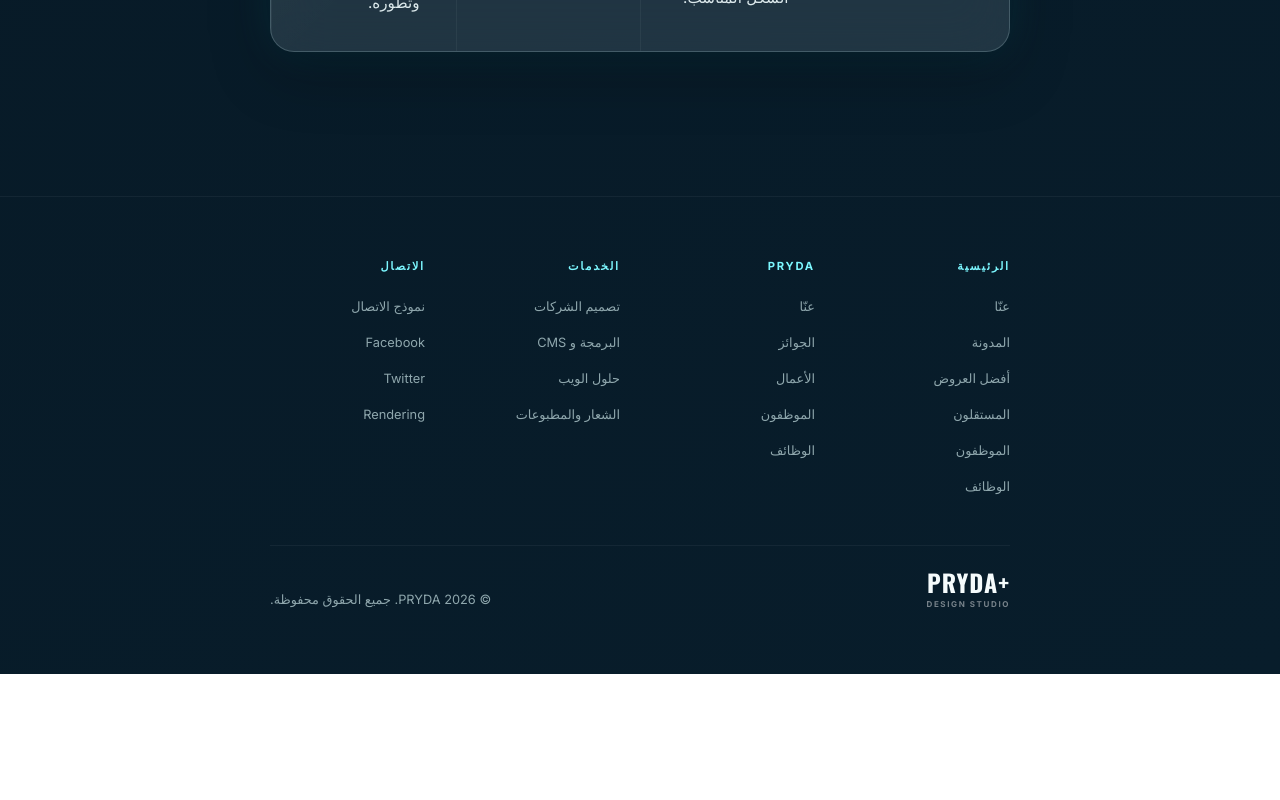
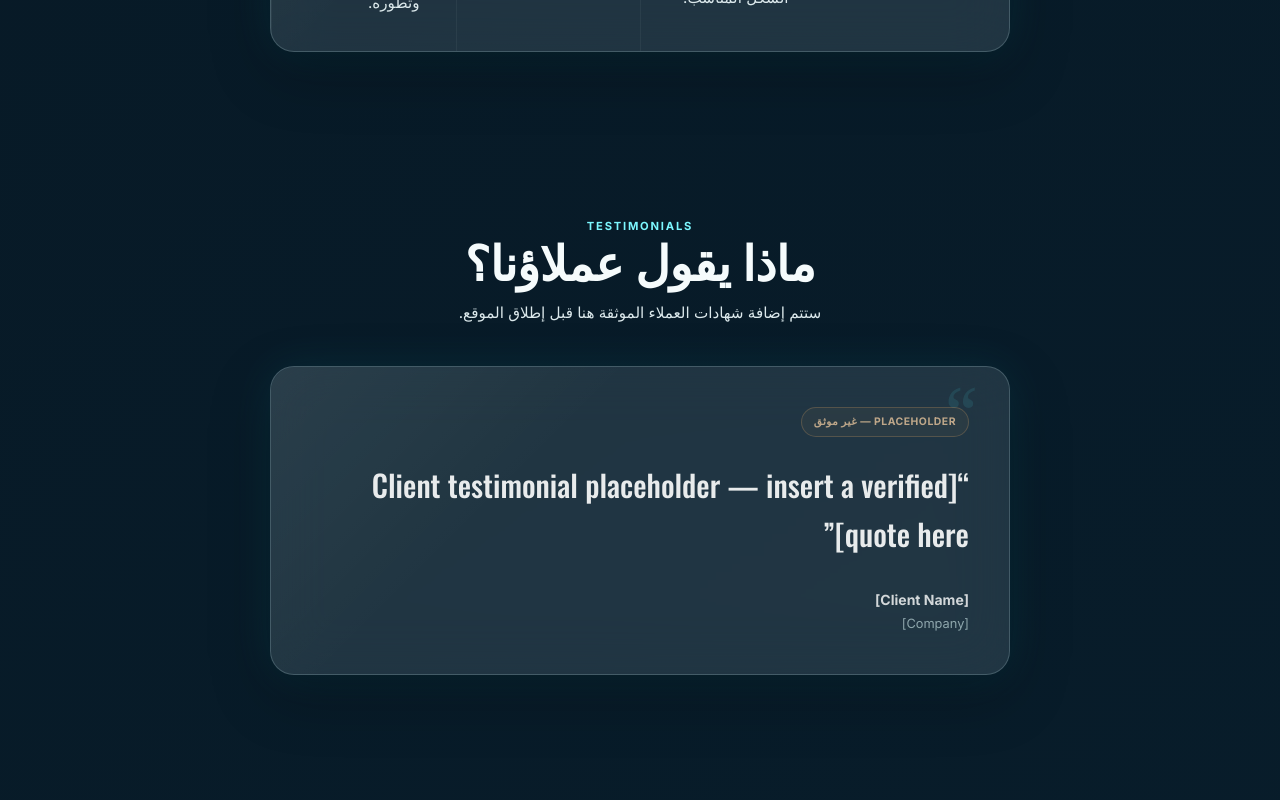
Before and after one commit to hashimwisamsami-arch/pryda, a React (Vite) app: page / in a window 1280 px wide. Shown: the part 5980-6780 px from the top of the page. Before the commit the page ends 6654 px from the top, so only its background shows below. Built offline with nearby package versions, Linux system fonts and the light colour scheme.

Commit message:
feat: implement Testimonials component and integrate testimonials section data

```diff
--- a/src/App.jsx
+++ b/src/App.jsx
@@ -9,6 +9,7 @@ import AboutStudio from "./components/home/AboutStudio";
 import Advantages from "./components/home/Advantages";
 import Stats from "./components/home/Stats";
 import Process from "./components/home/Process";
+import Testimonials from "./components/home/Testimonials";
 
 function App() {
   return (
@@ -26,6 +27,7 @@ function App() {
         <Advantages />
         <Stats />
         <Process />
+        <Testimonials />
       </main>
 
       <Footer />
--- a/src/components/home/Testimonials.jsx
+++ b/src/components/home/Testimonials.jsx
@@ -1,5 +1,100 @@
-const Testimonials = () => {
-  return <div>Testimonials</div>;
-};
+import Container from "../ui/Container";
+import GlassCard from "../ui/GlassCard";
+import SectionHeading from "../ui/SectionHeading";
+
+import { testimonialsSection } from "../../constants/site";
+
+function Testimonials() {
+  return (
+    <section id="testimonials" className="py-10 sm:py-14 lg:py-20">
+      <Container>
+        <SectionHeading
+          eyebrow={testimonialsSection.eyebrow}
+          title={testimonialsSection.title}
+          description={testimonialsSection.description}
+          align="center"
+          className="mb-10"
+        />
+
+        <div className="grid gap-5">
+          {testimonialsSection.items.map((testimonial) => (
+            <GlassCard
+              key={testimonial.id}
+              strong
+              className="relative overflow-hidden p-6 sm:p-8 lg:p-10"
+            >
+              {/* Decorative quote */}
+              <span
+                aria-hidden="true"
+                className="
+                    absolute
+                    right-6
+                    top-2
+                    font-serif
+                    text-7xl
+                    leading-none
+                    text-cyan-300/10
+                    select-none
+                    sm:right-8
+                  "
+              >
+                “
+              </span>
+
+              <div className="relative z-10">
+                {/* Placeholder badge */}
+                {testimonial.placeholder && (
+                  <span
+                    className="
+                        inline-flex
+                        rounded-full
+                        border
+                        border-orange-300/20
+                        bg-orange-300/5
+                        px-3
+                        py-1.5
+                        text-[0.65rem]
+                        font-bold
+                        uppercase
+                        tracking-wider
+                        text-orange-200/70
+                      "
+                  >
+                    Placeholder — غير موثق
+                  </span>
+                )}
+
+                {/* Quote */}
+                <blockquote
+                  className="
+                      mt-6
+                      max-w-4xl
+                      font-display
+                      text-2xl
+                      font-medium
+                      leading-relaxed
+                      text-white/90
+                      sm:text-3xl
+                    "
+                >
+                  “{testimonial.quote}”
+                </blockquote>
+
+                {/* Client */}
+                <div className="mt-8">
+                  <p className="text-sm font-bold text-white/80">
+                    {testimonial.clientName}
+                  </p>
+
+                  <p className="text-small mt-1">{testimonial.company}</p>
+                </div>
+              </div>
+            </GlassCard>
+          ))}
+        </div>
+      </Container>
+    </section>
+  );
+}
 
 export default Testimonials;
--- a/src/constants/site.js
+++ b/src/constants/site.js
@@ -109,3 +109,19 @@ export const processSection = {
     },
   ],
 };
+
+export const testimonialsSection = {
+  eyebrow: "Testimonials",
+  title: "ماذا يقول عملاؤنا؟",
+  description: "ستتم إضافة شهادات العملاء الموثقة هنا قبل إطلاق الموقع.",
+
+  items: [
+    {
+      id: "testimonial-placeholder",
+      quote: "[Client testimonial placeholder — insert a verified quote here]",
+      clientName: "[Client Name]",
+      company: "[Company]",
+      placeholder: true,
+    },
+  ],
+};
```
